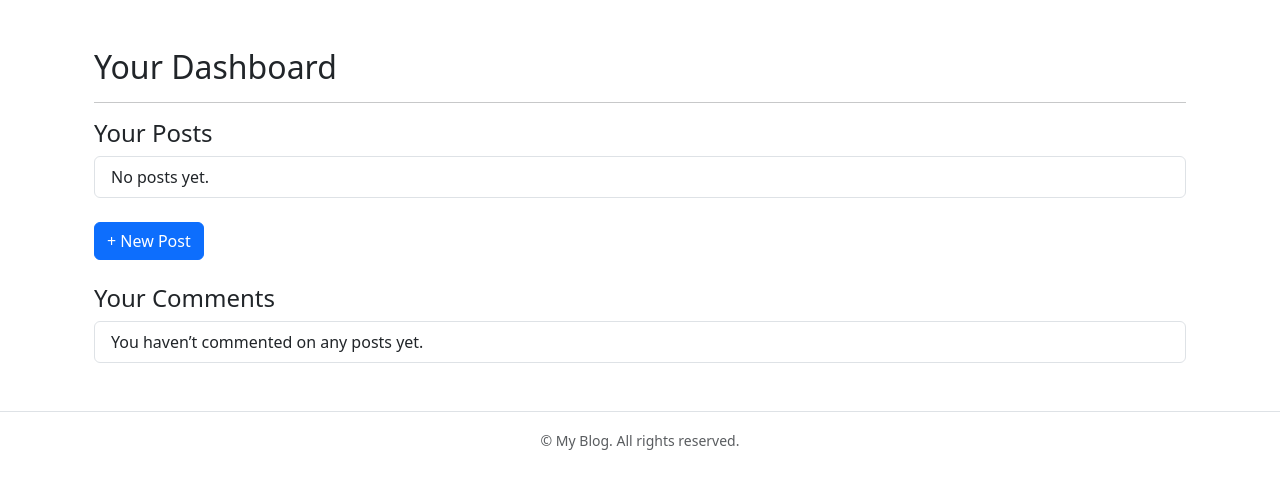
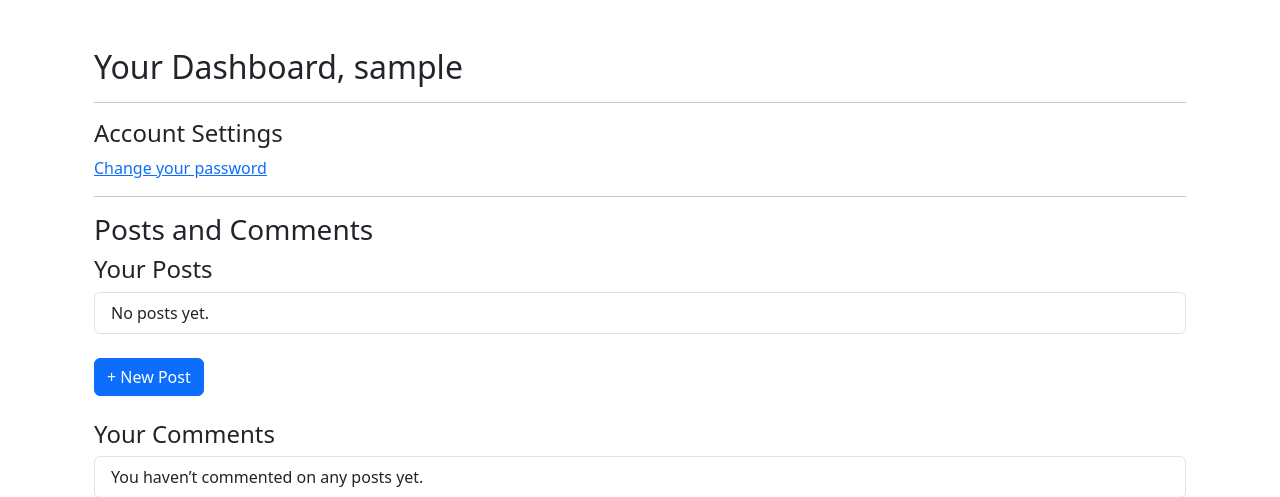
Before and after one commit to pouya-mhb/Django-Practice, a Django app: page /dashboard/ in a window 1280 px wide. Shown: the part 56-553 px from the top of the page. Run offline with Django 5.2, Linux system fonts and the light colour scheme; the visitor is signed in with stand-in values (Sample User, id 1); data that the repository does not hold is empty.

Commit message:
add password change to dashboard

```diff
--- a/backend/Templates/dashboard.html
+++ b/backend/Templates/dashboard.html
@@ -1,9 +1,14 @@
 {% extends "base.html" %}
 {% block content %}
 <div class="container mt-5">
-    <h2>Your Dashboard</h2>
+    <h2>Your Dashboard, {{ user.username }}</h2>
     <hr>
-
+    <div>
+        <h4>Account Settings</h4>
+        <a href="{% url 'core:password_change' %}">Change your password</a>
+        <hr>
+    </div>
+    <h3>Posts and Comments</h3>
     <h4>Your Posts</h4>
     <ul class="list-group mb-4">
         {% for post in posts %}
```
